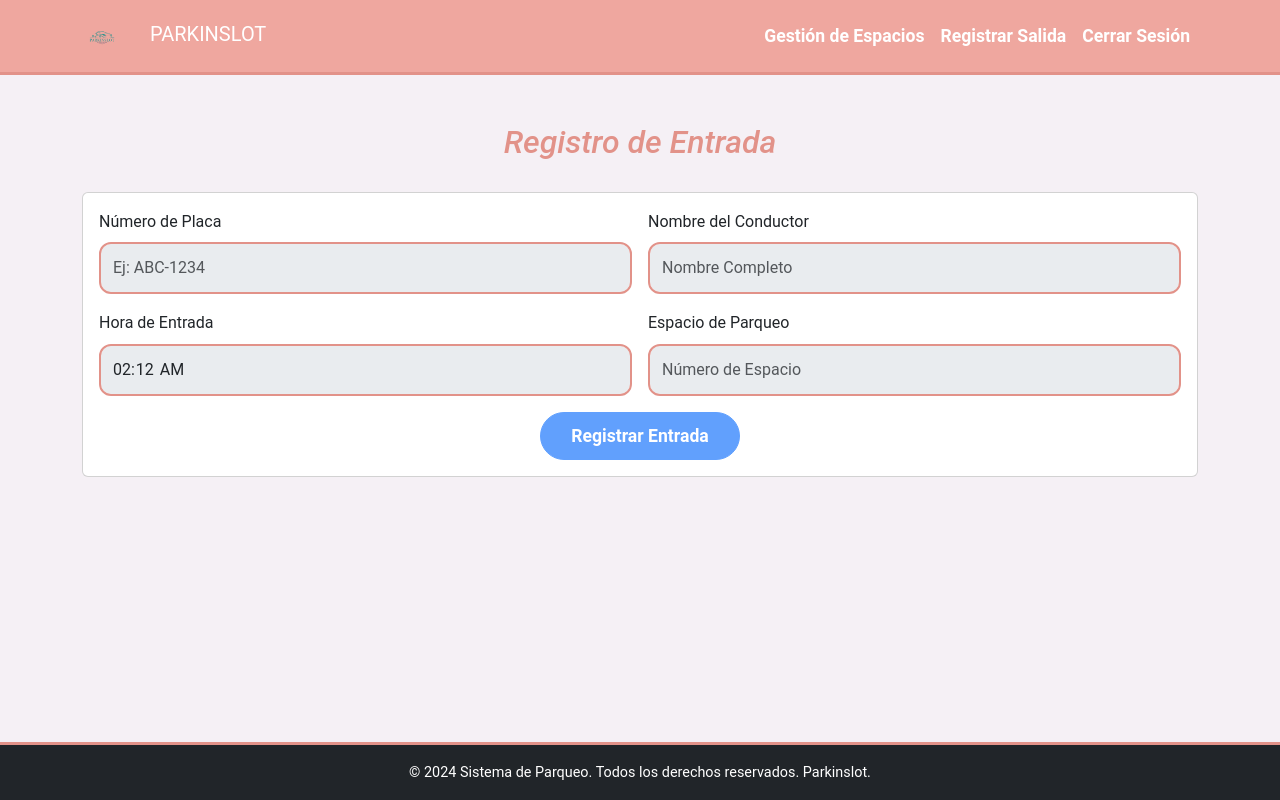
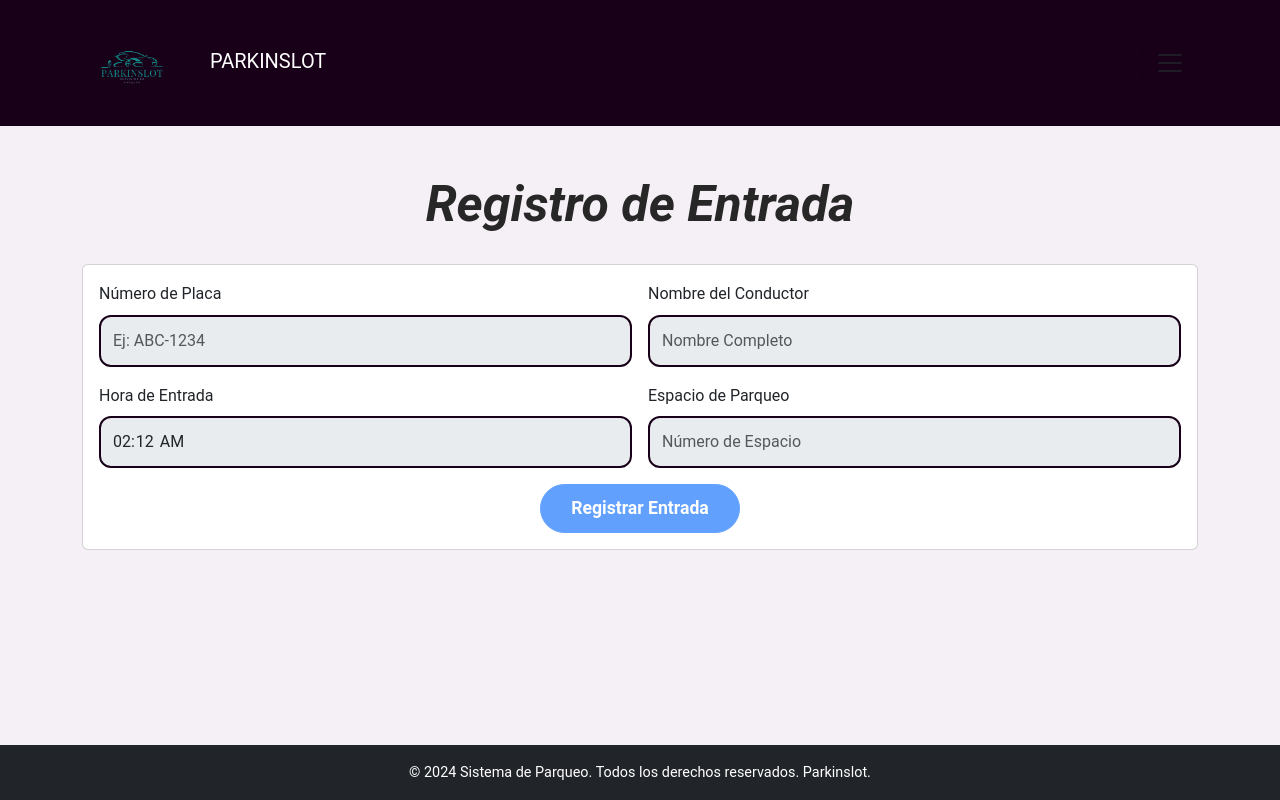
Before and after one commit to 8098125043/Sistema_de_parqueo.github.io, a Flask app: page /entrada-vehiculo in a window 1280 px wide. Run offline with Flask 3, Linux system fonts and the light colour scheme; data that the repository does not hold is empty.

Commit message:
chore: ajuste vista entrada de vehiculo

```diff
--- a/static/css/estilo-salida.css
+++ b/static/css/estilo-salida.css
@@ -1,4 +1,3 @@
-/* Restablecer márgenes y bordes */
 * {
     margin: 0;
     padding: 0;
@@ -10,31 +9,31 @@
     color: #333;
     font-family: 'Roboto', sans-serif;
     line-height: 1.6;
-    min-height: 100vh; /* Garantiza que el body tenga al menos el 100% de la altura de la ventana */
+    min-height: 100vh;
     display: flex;
     flex-direction: column;
 }
 
-/* Imagen del logo */
+
 #imagenparqueo {
-    width: 50%;
+
     max-width: 200px;
     margin: 20px auto;
     display: block;
 }
 
-/* Títulos */
+
 h2 {
-    color: #e29289;
+    color: #282727;
+    font-weight: bold;
     font-style: italic;
-    font-size: 2rem;
+    font-size: 50px;
     text-align: center;
     margin-bottom: 30px;
 }
 
-/* Estilos generales para formularios */
 .form-control {
-    border: 2px solid #e29289;
+    border: 2px solid #180018;
     border-radius: 12px;
     font-size: 1rem;
     padding: 12px;
@@ -46,48 +45,52 @@
     box-shadow: 0 0 5px #fbcdc8;
 }
 
-/* Botones */
+
 .btn-primary {
-    background-color: #c4938e;
-    border: 1px solid #e29289;
+    background-color: #180018;
+
     border-radius: 30px;
     font-size: 1.1rem;
     font-weight: bold;
     padding: 10px 30px;
-    transition: background-color 0.3s ease, border-color 0.3s ease;
+    transition: background-color 2s linear;
 }
 
 .btn-primary:hover {
-    background-color: #e29289;
-    border-color: #e29289;
+    background-color: #312e2e;
+
 }
 
-/* Navbar */
+
 .navbar {
-    background-color: #efa79f;
-    padding: 10px 30px;
-    border-bottom: 3px solid #e29289;
+    /* background-color: #efa79f; */
+    background-color: #180018;
+    min-height: 10vh;
+    /* border-bottom: 3px solid #e29289; */
 }
 
 .navbar .navbar-brand img {
-    height: 40px;
+    height: 100px;
     margin-right: 15px;
 }
 
 .navbar .nav-link {
     color: #fff;
     font-weight: bold;
-    font-size: 1.1rem;
+    /* font-size: 1.5em; */
     padding: 12px 20px;
     transition: color 0.3s ease;
 }
 
 .navbar .nav-link:hover,
 .navbar .nav-link.active {
-    color: #ad675f;
+    color: #8e8888;
 }
 
-/* Footer */
+.container {
+    flex: 1;
+}
+
 footer {
     background-color: #333;
     color: #fff;
@@ -96,29 +99,27 @@
     position: relative;
     width: 100%;
     font-size: 0.9rem;
-    border-top: 3px solid #e29289;
-    margin-top: auto; /* Esto asegura que el footer se empuje hacia abajo si el contenido no ocupa toda la altura */
+
+    margin-top: auto;
 }
 
 footer p {
     margin: 0;
 }
 
-/* Mejoras para botones de formularios y modales */
 .modal-content {
     border-radius: 12px;
     box-shadow: 0px 6px 12px rgba(0, 0, 0, 0.2);
 }
 
 .modal-header {
-    background-color: #e29289;
+    background-color: #251e1d;
     color: white;
     font-weight: bold;
     border-top-left-radius: 12px;
     border-top-right-radius: 12px;
 }
 
-/* Responsividad */
 @media (max-width: 768px) {
     h2 {
         font-size: 1.6rem;
--- a/templates/entrada-vehiculo.html
+++ b/templates/entrada-vehiculo.html
@@ -10,9 +10,8 @@
 </head>
 
 <body>
-
     <!-- Navbar -->
-    <nav class="navbar navbar-expand-lg navbar-light" style="background-color: #efa79f;">
+    <nav class="navbar">
         <div class="container">
             <a class="navbar-brand" href="/">
                 <img src="../static/img/parkin.png" alt="Parkinslot" class="imagenparqueo">
@@ -93,7 +92,7 @@
         </div>
     </div>
 
-    <footer class="text-center py-3 bg-dark text-white fixed-bottom">
+    <footer class="text-center py-3 bg-dark text-white">
         <p>&copy; 2024 Sistema de Parqueo. Todos los derechos reservados. Parkinslot.</p>
     </footer>
 
```
